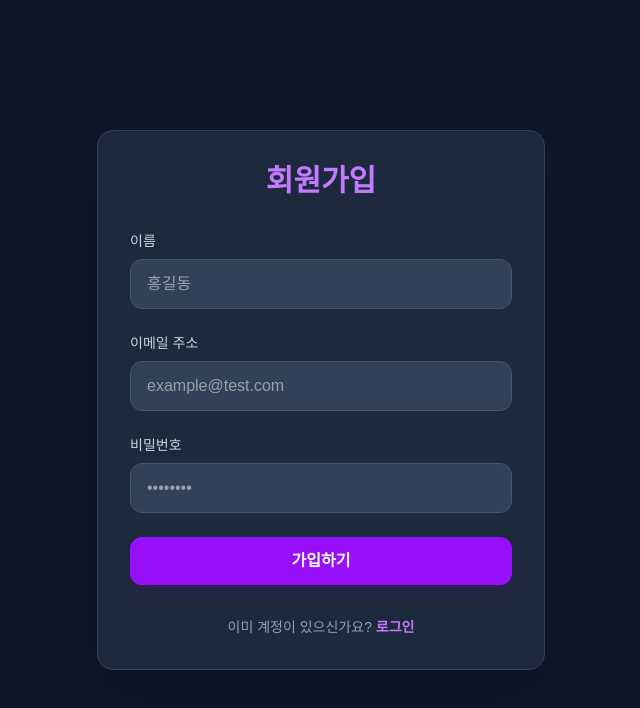
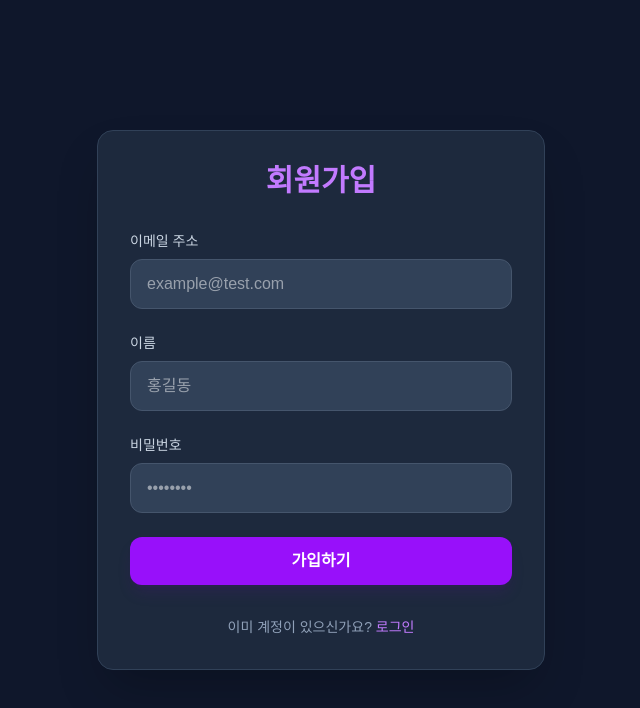
Before and after one commit to wnsgh1a/fe, a Next.js app: page /signup in a window 1280 px wide. Shown: the top 708 px of the page, without its empty margins (319-959 px from the left). Built offline with nearby package versions, Linux system fonts and the light colour scheme.

Commit message:
기능: axios 설치 및 백엔드 회원가입 API 연동

```diff
--- a/package.json
+++ b/package.json
@@ -10,6 +10,7 @@
   },
   "dependencies": {
     "@hello-pangea/dnd": "^18.0.1",
+    "axios": "^1.13.5",
     "firebase": "^12.9.0",
     "next": "16.1.6",
     "react": "19.2.3",
--- a/src/app/signup/page.tsx
+++ b/src/app/signup/page.tsx
@@ -2,17 +2,37 @@
 
 import { useState } from "react";
 import Link from "next/link";
+import axios from "axios"; // axios 임포트
+import { useRouter } from "next/navigation";
 
 export default function SignupPage() {
   const [name, setName] = useState("");
   const [email, setEmail] = useState("");
   const [password, setPassword] = useState("");
+  const router = useRouter();
 
-  const handleSignup = (e: React.FormEvent) => {
+  const handleSignup = async (e: React.FormEvent) => {
     e.preventDefault();
-    // TODO: 스프링 부트 회원가입 API 연동 예정 (axios.post('/api/auth/signup', ...))
-    console.log("회원가입 시도:", { name, email, password });
-    alert("백엔드 연결 후 실제 회원가입이 가능합니다.");
+
+    try {
+      // 스프링 부트 백엔드 API 호출 (포트 8080 확인)
+      const response = await axios.post(
+        "http://localhost:8080/api/auth/signup",
+        {
+          name,
+          email,
+          password,
+        },
+      );
+
+      if (response.status === 200) {
+        alert("회원가입에 성공했습니다! 로그인 페이지로 이동합니다.");
+        router.push("/login"); // 성공 시 로그인 페이지로 이동
+      }
+    } catch (error: any) {
+      console.error("회원가입 에러:", error);
+      alert(error.response?.data || "회원가입 중 오류가 발생했습니다.");
+    }
   };
 
   return (
@@ -23,6 +43,20 @@ export default function SignupPage() {
         </h1>
 
         <form onSubmit={handleSignup} className="space-y-6">
+          <div>
+            <label className="block text-sm font-medium text-slate-300 mb-2">
+              이메일 주소
+            </label>
+            <input
+              type="email"
+              value={email}
+              onChange={(e) => setEmail(e.target.value)}
+              className="w-full bg-slate-700 border border-slate-600 rounded-xl px-4 py-3 text-white focus:outline-none focus:ring-2 focus:ring-purple-500 transition-all"
+              placeholder="example@test.com"
+              required
+            />
+          </div>
+          {/* ... 이하 name, password 필드 및 버튼 디자인은 이전과 동일하게 유지 ... */}
           <div>
             <label className="block text-sm font-medium text-slate-300 mb-2">
               이름
@@ -36,21 +70,6 @@ export default function SignupPage() {
               required
             />
           </div>
-
-          <div>
-            <label className="block text-sm font-medium text-slate-300 mb-2">
-              이메일 주소
-            </label>
-            <input
-              type="email"
-              value={email}
-              onChange={(e) => setEmail(e.target.value)}
-              className="w-full bg-slate-700 border border-slate-600 rounded-xl px-4 py-3 text-white focus:outline-none focus:ring-2 focus:ring-purple-500 transition-all"
-              placeholder="example@test.com"
-              required
-            />
-          </div>
-
           <div>
             <label className="block text-sm font-medium text-slate-300 mb-2">
               비밀번호
@@ -64,7 +83,6 @@ export default function SignupPage() {
               required
             />
           </div>
-
           <button
             type="submit"
             className="w-full bg-purple-600 hover:bg-purple-500 text-white font-bold py-3 rounded-xl shadow-lg shadow-purple-900/20 transition-all active:scale-95"
@@ -75,10 +93,7 @@ export default function SignupPage() {
 
         <p className="mt-8 text-center text-slate-400 text-sm">
           이미 계정이 있으신가요?{" "}
-          <Link
-            href="/login"
-            className="text-purple-400 hover:underline font-semibold"
-          >
+          <Link href="/login" className="text-purple-400 hover:underline">
             로그인
           </Link>
         </p>
```
Also changed, not shown: 1 other file (tests, documents, lock files or other folders).
